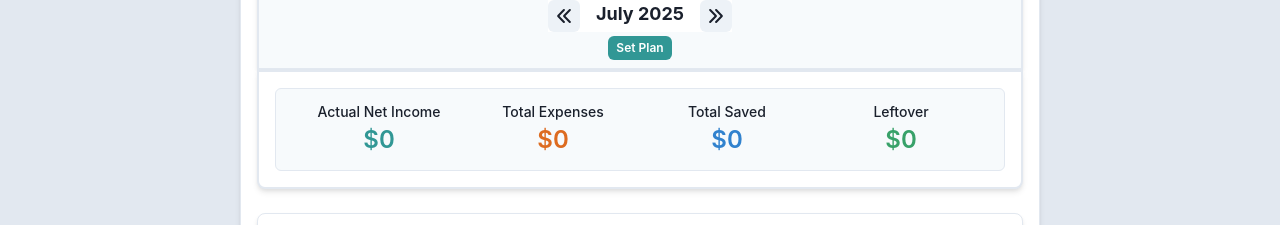
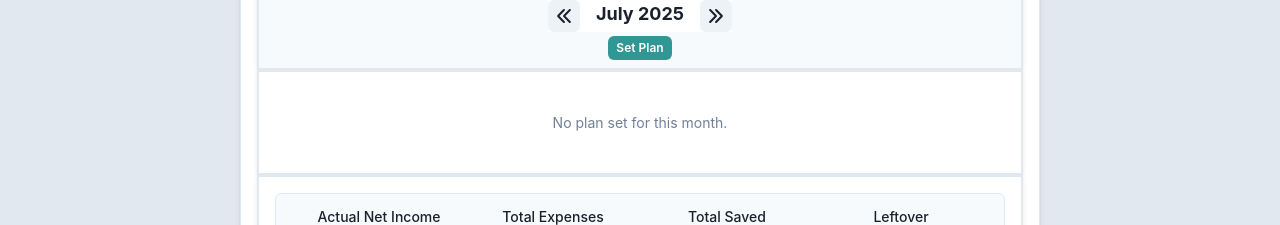
Before and after one commit to ArchILLtect/budget-app-solo, a React (Vite) app: page /tracker in a window 1280 px wide. Shown: the part 143-368 px from the top of the page. Built offline with nearby package versions, Linux system fonts and the light colour scheme; no server answers.

Commit message:
Fix: refactor to fix bug that breaks React Hooks rules

```diff
--- a/src/components/MonthlyPlanSummary.jsx
+++ b/src/components/MonthlyPlanSummary.jsx
@@ -8,13 +8,14 @@ export default function MonthlyPlanSummary() {
 
   const showPlanInputs = useBudgetStore((s) => s.showPlanInputs);
   const setShowPlanInputs = useBudgetStore((s) => s.setShowPlanInputs);
-  const selectedMonth = useBudgetStore(s => s.selectedMonth);
-  const plan = useBudgetStore(s => s.monthlyPlans[selectedMonth]);
-
-  if (!plan) return null;
+  const selectedMonth = useBudgetStore((s) => s.selectedMonth);
+  const monthlyPlans = useBudgetStore((s) => s.monthlyPlans);
+  const plan = monthlyPlans[selectedMonth];
 
   return (
     <Box p={4} boxShadow="md" bg={useColorModeValue('white', 'gray.700')} borderWidth={2}>
+    {plan ? (
+      <>
         <Flex justifyContent="space-between" alignItems="center" mb={3}>
           <Heading size="md">Plan Summary</Heading>
           {plan.createdAt && (
@@ -39,12 +40,12 @@ export default function MonthlyPlanSummary() {
                 <StatNumber color="orange.500">${plan.totalExpenses?.toLocaleString()}</StatNumber>
             </Stat>
 
-        {plan.totalSavings > 0 && (
-        <Stat textAlign={'center'}>
+            <Stat textAlign="center">
               <StatLabel>Planned Savings</StatLabel>
-            <StatNumber color="blue.500">${plan.totalSavings?.toLocaleString()}</StatNumber>
+              <StatNumber color="blue.500">
+                {plan.totalSavings > 0 ? `$${plan.totalSavings?.toLocaleString()}` : '--'}
+              </StatNumber>
             </Stat>
-        )}
 
             <Stat textAlign={'center'}>
                 <StatLabel>Leftover</StatLabel>
@@ -54,6 +55,12 @@ export default function MonthlyPlanSummary() {
             </Stat>
           </StatGroup>
         </Box>
+      </>
+    ) : (
+      <Text fontSize="sm" color="gray.500" textAlign="center" py={6}>
+        No plan set for this month.
+      </Text>
+    )}
     </Box>
   );
 }
```
Lines whose indentation alone changed are shown as unchanged.
